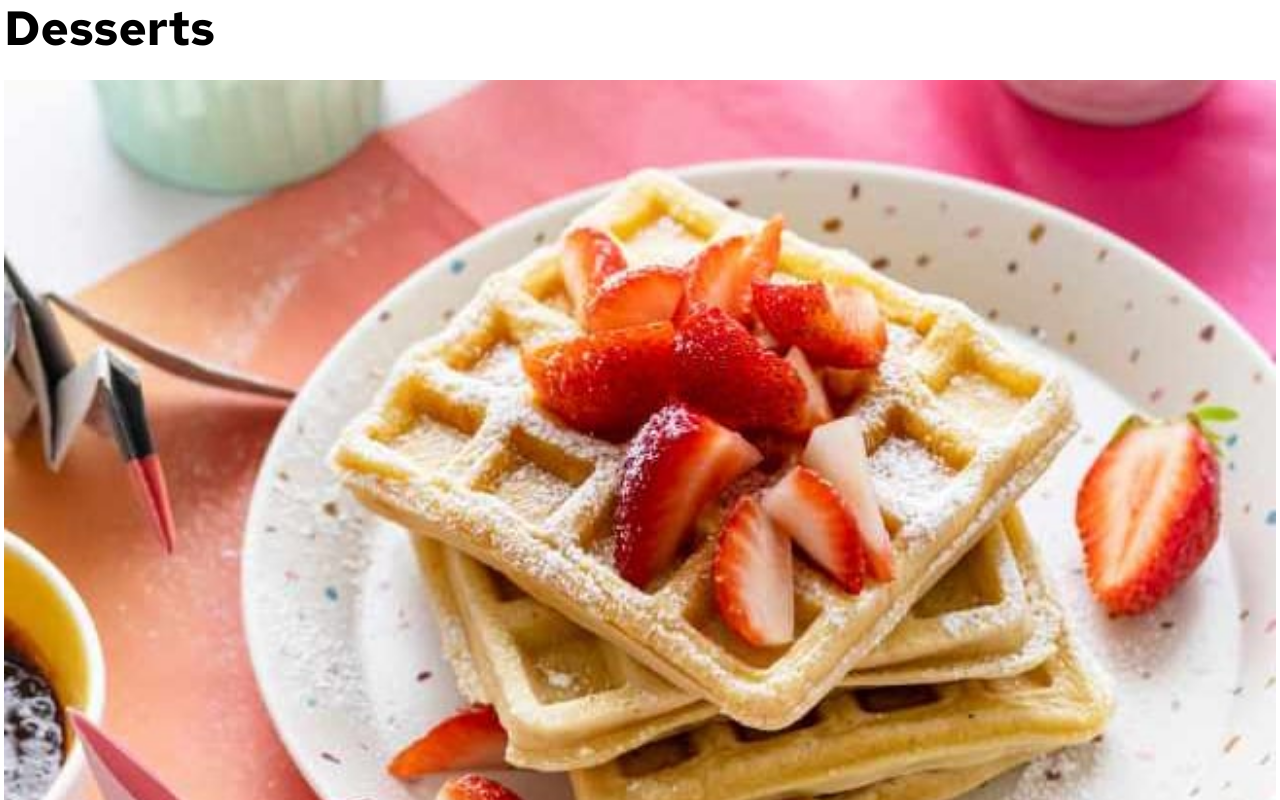
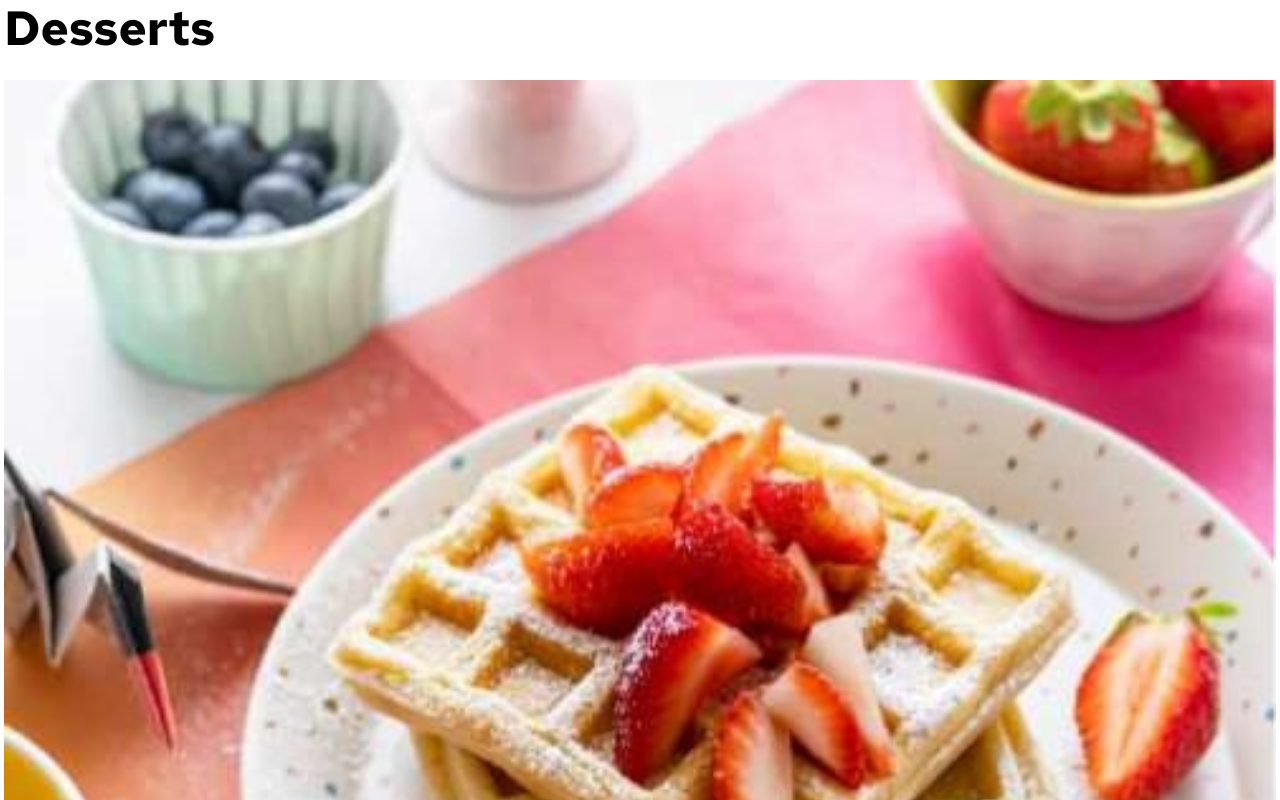
Before and after one commit to SebastianLaka/product-list-with-cart, a Vue app: page / in a window 1280 px wide. Shown: the top 800 px of the page. Built offline with nearby package versions, Linux system fonts and the light colour scheme.

Commit message:
Added render picture in other media queries with source tag

```diff
--- a/src/components/product-list/ProductItem.vue
+++ b/src/components/product-list/ProductItem.vue
@@ -1,5 +1,5 @@
 <script setup>
-import CartButton from './cartButton.vue'
+import CartButton from './CartButton.vue'
 import addCartIcon from '../icons/icon-add-to-cart.svg'
 const props = defineProps({
   image: {
@@ -16,13 +16,17 @@ const getImageUrl = (path) => {
 <template>
   <div class="product-box">
     <div class="product-image-area">
-      <img class="product-image" :src="getImageUrl(image.mobile)" :alt="props.image.desktop" />
+      <picture>
+        <source :srcset="getImageUrl(image.desktop)" media="(min-width: 992px)" />
+        <source :srcset="getImageUrl(image.tablet)" media="(min-width: 768px)" />
+        <img :src="getImageUrl(image.mobile)" class="product-image" :alt="image.desktop" />
+      </picture>
       <CartButton :icon="addCartIcon" class="cart-button"><p>Add to Cart</p></CartButton>
     </div>
-
     <slot name="product-info" />
   </div>
 </template>
+
 <style lang="scss" scoped>
 @use '../../assets/sass/colors.scss' as *;
 @media (min-width: 375px) {
--- a/src/components/product-list/ProductList.vue
+++ b/src/components/product-list/ProductList.vue
@@ -3,6 +3,7 @@ import ProductsHeader from './ProductsHeader.vue'
 import ProductItem from './ProductItem.vue'
 import { useProductsStore } from '@/stores/products'
 const storeProductData = useProductsStore()
+
 </script>
 
 <template>
```
